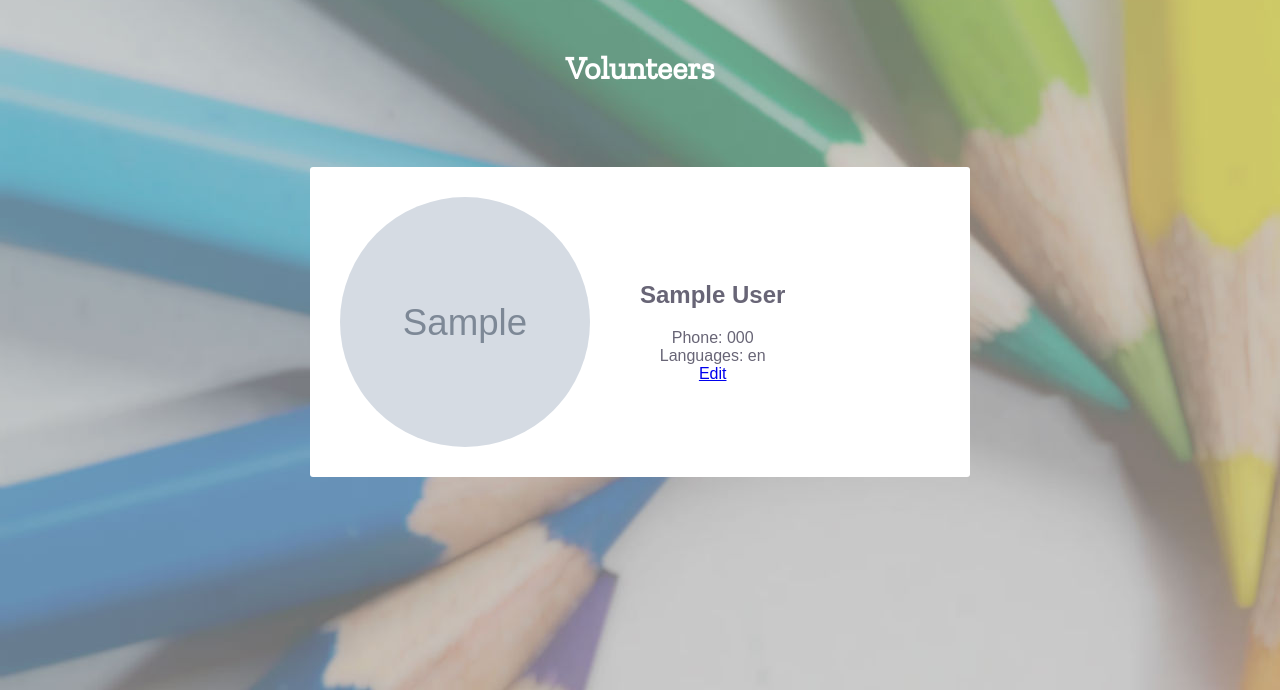
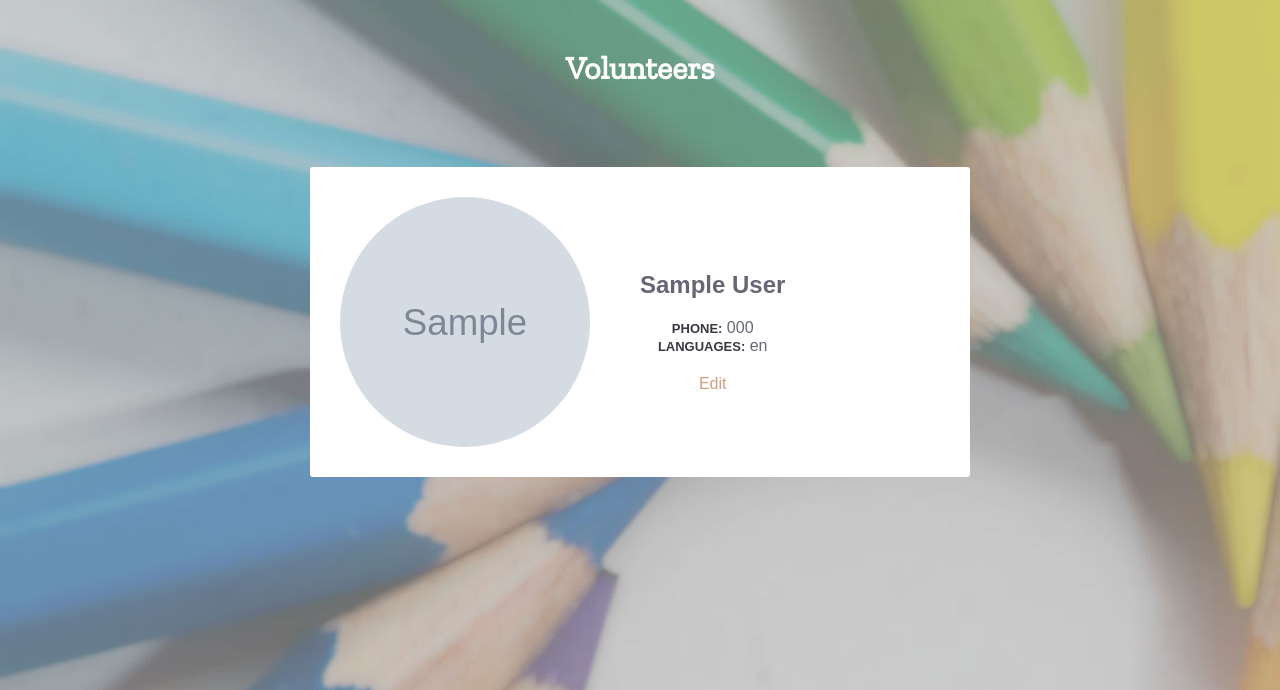
Before and after one commit to kmorinaka/h4h, a Flask app: page /volunteers/all in a window 1280 px wide. Shown: the part 110-800 px from the top of the page. Run offline with Flask 2, Linux system fonts and the light colour scheme; tables that the repository leaves empty hold one stand-in row (values such as "Sample post"); grey boxes marked "Sample" are stand-in pictures; some libraries are stand-ins or nearby versions.

Commit message:
Fixes languages preselected Comma separates multiuple languages Redirect to volunteers page after create

```diff
--- a/server.py
+++ b/server.py
@@ -129,7 +129,7 @@ def update(id):
         db.session.delete(VolunteerLanguage(v_id=id, l_id=language_id))
 
     db.session.commit()
-    return redirect("/volunteer/%s" % id)
+    return redirect("/volunteers/all")
 
 
 if __name__ == "__main__":
--- a/static/style.css
+++ b/static/style.css
@@ -21,19 +21,22 @@ body {
 .content-container {
   margin: 10px;
   text-align: center;
+  padding-bottom: 80px;
 }
 
 .home-link {
-  text-decoration: none;
   font-weight: 700;
   font-size: 40px;
   color: white;
 }
 
 .other-link {
-  text-decoration: none;
   margin: 0 32px;
   color: white;
+}
+
+a {
+  text-decoration: none;
 }
 
 /* Headings */
@@ -90,6 +93,10 @@ input {
   margin-bottom: 15px;
 }
 
+.edit-page-select {
+  height: 100px;
+}
+
 /* Profile */
 .profile-card {
   display: flex;
@@ -102,10 +109,27 @@ input {
   border-radius: 3px;
 }
 
+.label {
+  text-transform: uppercase;
+  font-size: 13px;
+  font-weight: 700;
+  color: #393841;
+}
+
+.edit-container {
+  margin-top: 20px;
+}
+
+.edit-link {
+  color: #D19E83;
+}
+
+/* Images */
 .profile-card-photo {
   display: inline-block;
   margin-right: 50px;
 }
+
 .edit-page-photo {
   margin-bottom: 50px;
 }
--- a/templates/edit.html
+++ b/templates/edit.html
@@ -23,13 +23,13 @@
     </div>
     <div class="form-group">
       <label for="photo">Photo</label>
-      <input type="text" name="photo" value="{{ volunteer.photo }}">
+      <input type="text" id="photo" name="photo" value="{{ volunteer.photo }}">
     </div>
     <div class="form-group">
       <label for="languages">Language</label>
-      <select name="languages" multiple required>
+      <select class="edit-page-select" name="languages" multiple required>
         {% for language in languages %}
-        <option id="languages" value={{ language.language }} {% if language.language in volunteer.languages %} selected="true" {% endif %}>
+        <option id="languages" value={{ language.language }} {% if language in volunteer.languages %} selected="true" {% endif %}>
           {{language.language}}
         </option>
         {% endfor %}
--- a/templates/new.html
+++ b/templates/new.html
@@ -20,7 +20,7 @@
     </div>
     <div class="form-group">
       <label for="photo">Photo</label>
-      <input type="text" name="photo" required>
+      <input type="text" id="photo" name="photo">
     </div>
     <div class="form-group">
       <label for="languages">Language</label>
--- a/templates/volunteers.html
+++ b/templates/volunteers.html
@@ -12,15 +12,18 @@
         <div>
           <h2>{{ volunteer.first_name }} {{ volunteer.last_name }}</h2>
           <div>
-            Phone: {{ volunteer.phone }}
+            <span class="label">Phone:</span>
+            <span class="info">{{ volunteer.phone }}</span>
           </div>
           <div>
-            Languages:
+            <span class="label">Languages:</span>
             {% for language in volunteer.languages %}
-            {{ language.language }}
+              {{ language.language }}{{ "," if not loop.last }}
             {% endfor %}
           </div>
-          <a href="/volunteer/{{ volunteer.volunteer_id }}/edit">Edit</a>
+          <div class="edit-container">
+            <a class="edit-link" href="/volunteer/{{ volunteer.volunteer_id }}/edit">Edit</a>
+          </div>
         </div>
       </div>
     {% endfor %}
```
